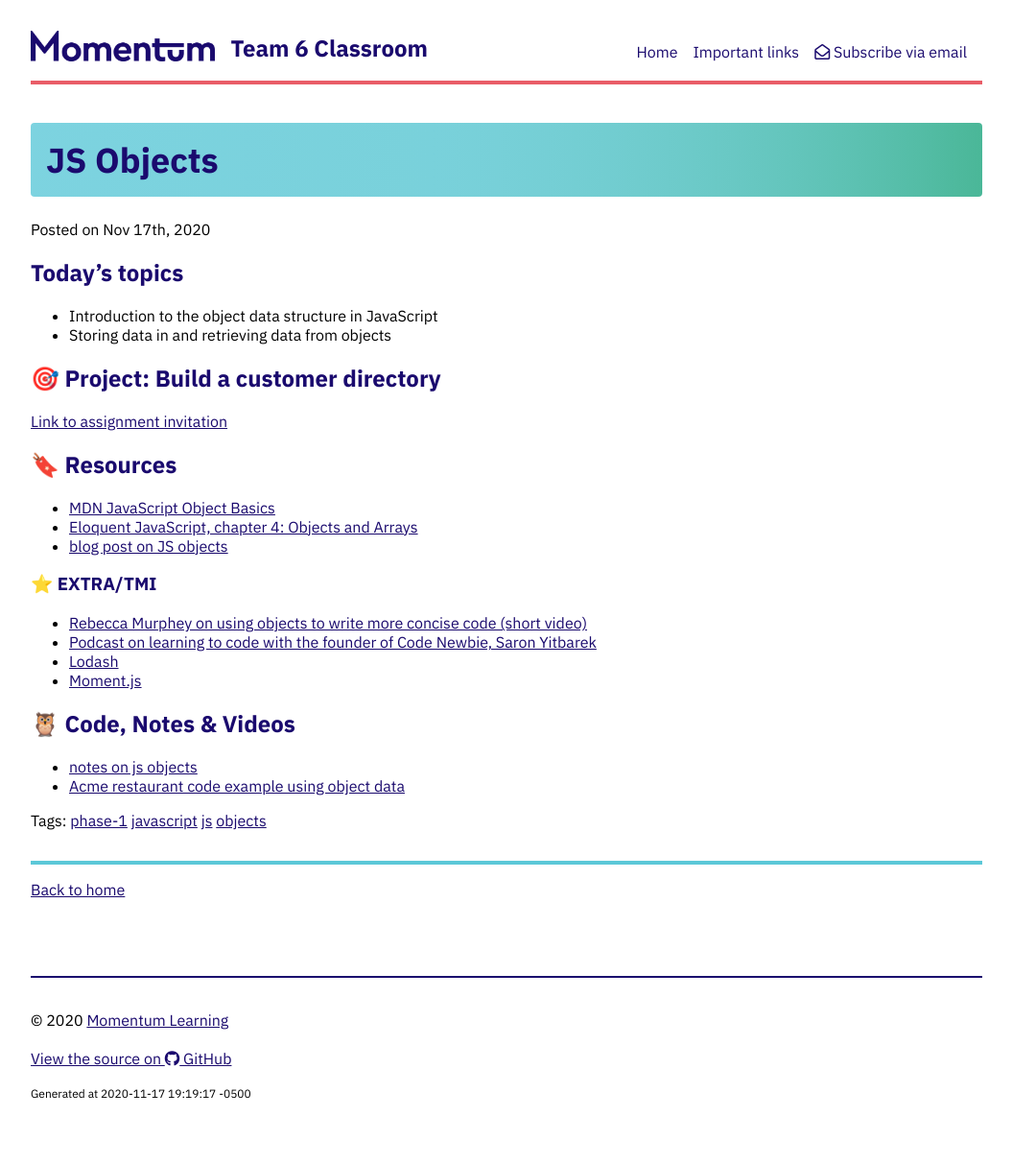
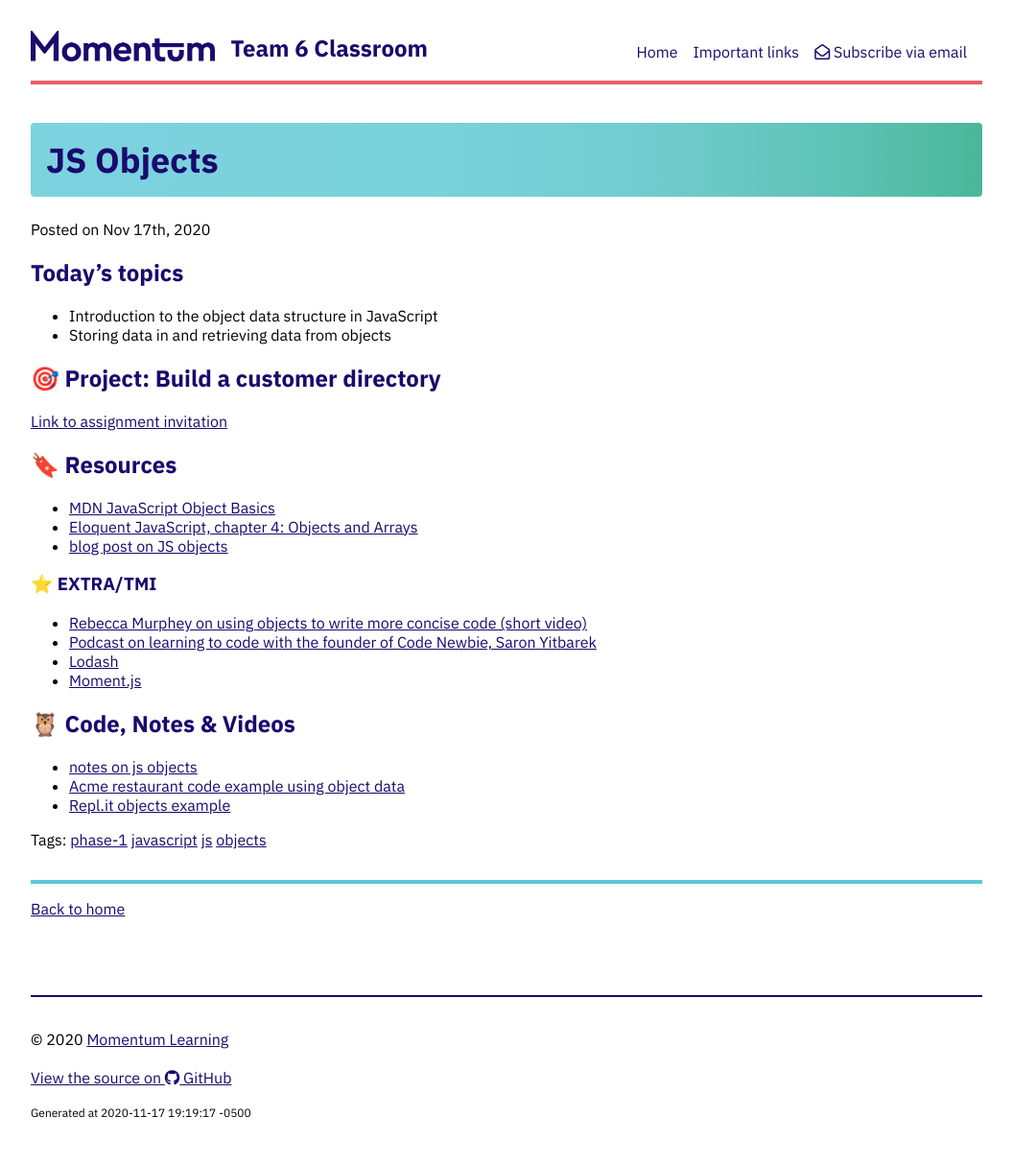
Before and after one commit to momentum-team-6/momentum-team-6.github.io, a Jekyll site: the page built from _posts/2020-11-17-js-objects.md, in a window 1280 px wide. Shown: the whole page at 96% size, without its empty margins (112-1167 px from the left). Built offline with Jekyll 4.4.1, drawn with Linux system fonts in a browser that asks for light colours; nearby versions of some CDN libraries.

Commit message:
Add link to repl.it examples

```diff
--- a/_posts/2020-11-17-js-objects.md
+++ b/_posts/2020-11-17-js-objects.md
@@ -30,3 +30,4 @@ tags: phase-1 javascript js objects
 
 - [notes on js objects](https://github.com/momentum-team-6/notes/blob/main/js-objects.md)
 - [Acme restaurant code example using object data](https://github.com/momentum-team-6/examples/tree/main/using-object-data)
+- [Repl.it objects example](https://repl.it/@amy_nc/Intro-to-JavaScript-Objects)
```
